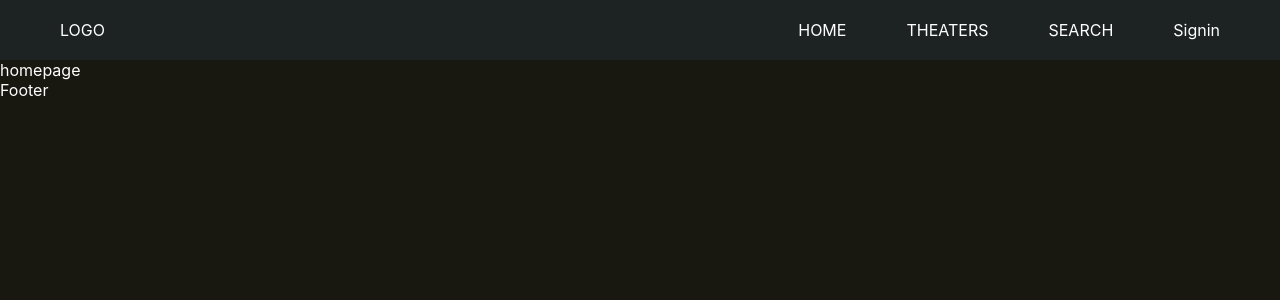
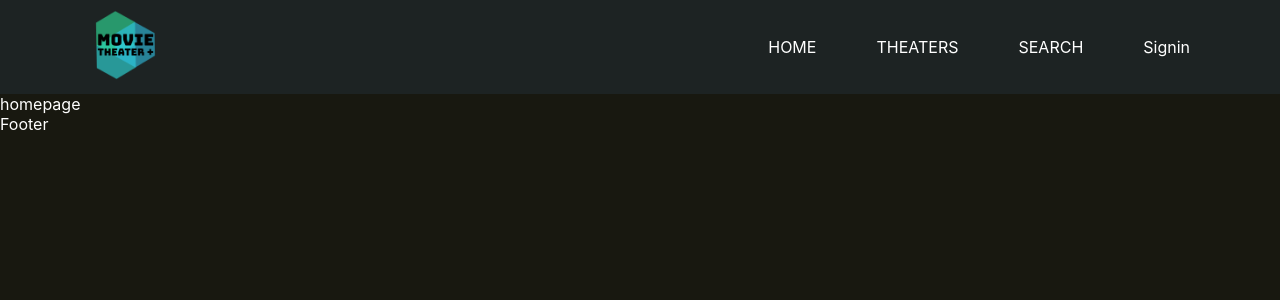
Before and after one commit to chonhenry/movie-theater, a React (Create React App) app: page / in a window 1280 px wide. Shown: the top 300 px of the page. Built offline with nearby package versions, Linux system fonts and the light colour scheme.

Commit message:
finalize navbar style

```diff
--- a/src/App.css
+++ b/src/App.css
@@ -3,3 +3,7 @@
   box-sizing: border-box;
   height: 100vh;
 }
+
+.container {
+  padding: 0 60px;
+}
--- a/src/components/navbar/navbar.js
+++ b/src/components/navbar/navbar.js
@@ -7,14 +7,13 @@ import { Link } from "react-router-dom";
 const Navbar = (props) => {
   return (
     <header className="navbar">
-      <nav className="navbar-navigation">
+      <nav className="navbar-navigation container">
         <div className="toogle-btn">
           <ToggleButton click={props.toggleClickHandler} />
         </div>
         <div className="navbar-logo">
           <Link to="/" className="logo">
-            {/* <img src={logo} alt="logo"></img> */}
-            LOGO
+            <img src={logo} alt="logo"></img>
           </Link>
         </div>
         <div className="spacer"></div>
--- a/src/components/navbar/navbar.scss
+++ b/src/components/navbar/navbar.scss
@@ -9,14 +9,18 @@
     display: flex;
     align-items: center;
     justify-content: space-between;
-    padding: 0 30px;
+    // padding: 0 60px;
 
-    .navbar-logo .logo {
-      color: white;
-      text-decoration: none;
-      padding: 20px 30px;
+    .navbar-logo {
+      margin-left: 30px;
+      margin-top: 10px;
+      margin-bottom: 10px;
+      .logo {
+        img {
+          height: 70px;
+        }
+      }
     }
-
     .spacer {
       flex: 1;
     }
@@ -30,7 +34,7 @@
       }
 
       li {
-        padding: 20px 30px;
+        margin: 0 30px 0 30px;
 
         &:hover {
           background-color: black;
@@ -46,47 +50,8 @@
   }
 }
 
-// .nav-wrapper {
-//   background-color: #1d2323;
-
-//   .container {
-//     #nav-mobile {
-//       li:first-child {
-//         .logo {
-//           height: 64px;
-//           img {
-//             height: 45px;
-//             width: auto;
-//             margin: 10px 0;
-//           }
-//         }
-//       }
-
-//       li:nth-child(2) {
-//         margin-left: 70px;
-//       }
-//     }
-//   }
-// }
-
-// .navbar.ui.menu {
-//     background-color: #1d2323;
-//     display: flex;
-//     align-items: center;
-//     height: 70px;
-//     padding: 50px 100px;
-
-//     .logo {
-//       // margin-right: 30px;
-//       img {
-//         height: 70px;
-//       }
-//     }
-
-//     .link {
-//       color: white;
-//       // padding: 0 30px;
-//       // font-family: "Raleway", sans-serif;
-//       font-family: "Open Sans Condensed", sans-serif;
-//     }
-//   }
+@media (max-width: 768px) {
+  .navbar-items {
+    display: none;
+  }
+}
--- a/src/components/side-menu/side-menu.scss
+++ b/src/components/side-menu/side-menu.scss
@@ -39,16 +39,16 @@
 }
 
 @media (max-width: 768px) {
-  .navbar-items {
-    display: none;
-  }
+  //   .navbar-items {
+  //     display: none;
+  //   }
 
   .toogle-btn {
     margin: 10px 0;
   }
 }
 
-@media (min-width: 768px) {
+@media (min-width: 769px) {
   .toogle-btn {
     display: none;
   }
```
Also changed, not shown: 1 other file (tests, documents, lock files or other folders).
